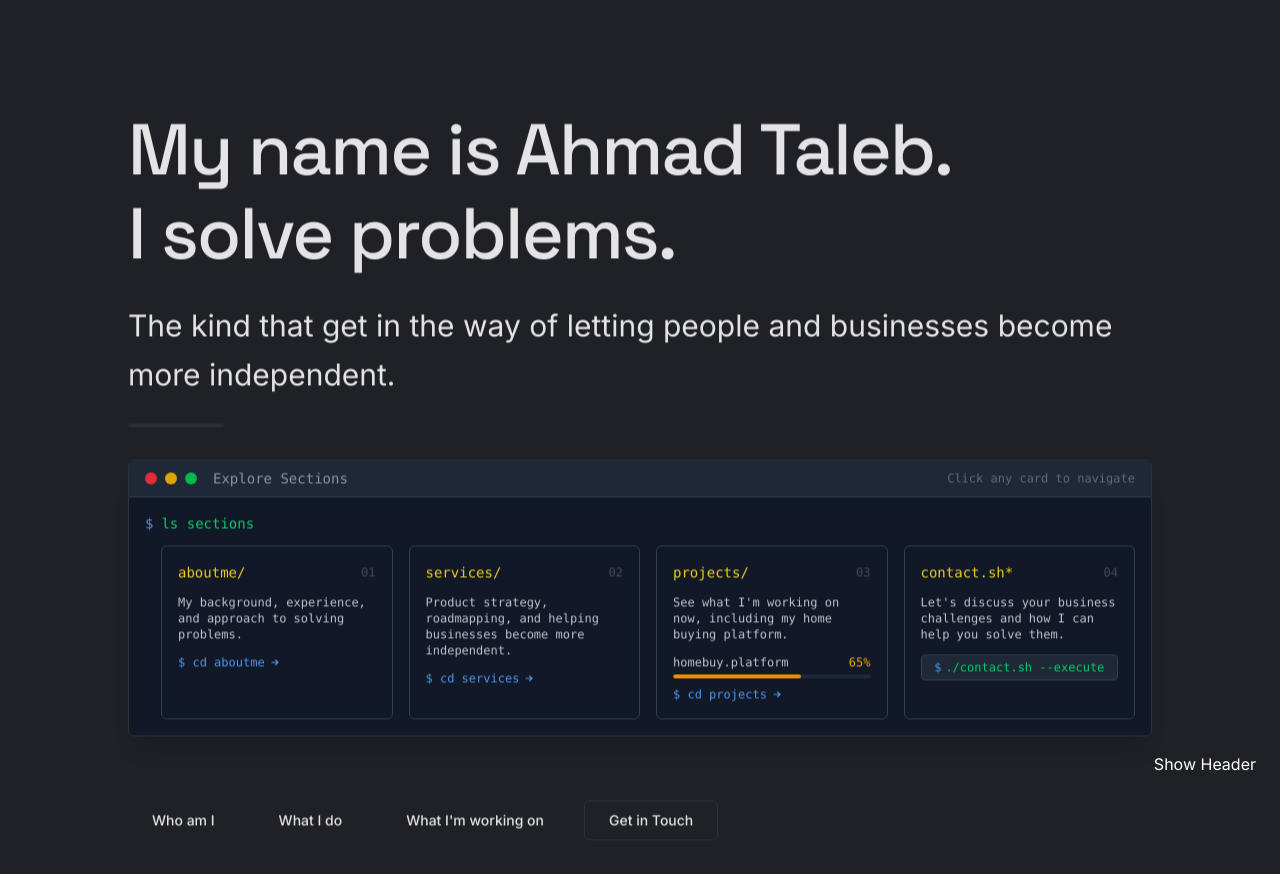
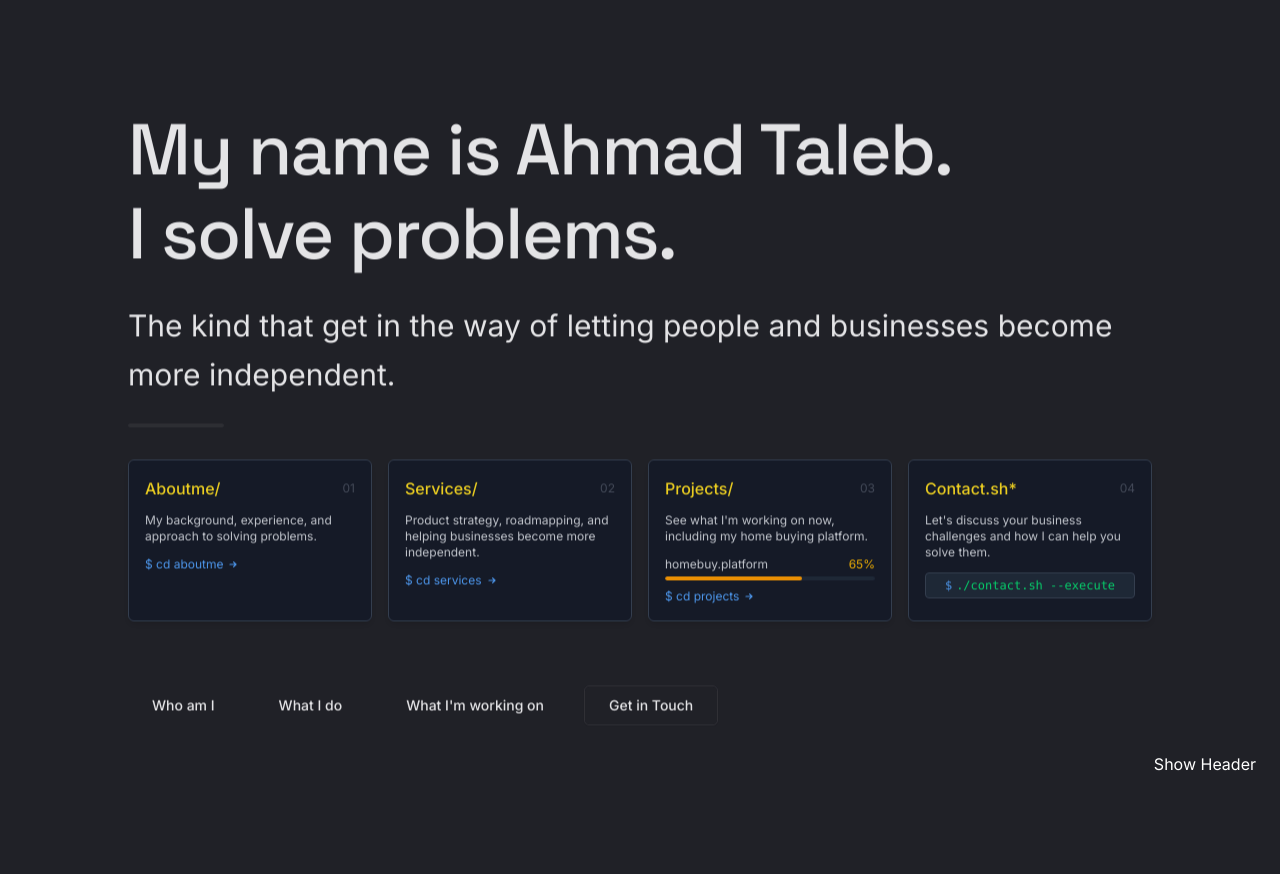
Before and after one commit to ataleb52/ahmadtaleb, a React (Vite) app: page / in a window 1280 px wide. Shown: the top 874 px of the page. Built offline with nearby package versions, Linux system fonts and the light colour scheme.

Commit message:
refactor(HeroSection): Simplify terminal-style navigation by removing container and enhancing card layout

```diff
--- a/src/components/HeroSection.tsx
+++ b/src/components/HeroSection.tsx
@@ -160,37 +160,14 @@ export function HeroSection({ headerVisible = false }) {
                   <div className="absolute inset-0 bg-white/20 animate-pulse"></div>
                 </div>
 
-                {/* Product Management Board - Command Line Style */}
+                {/* Simplified Navigation Cards - no container */}
                 <div className="w-full mb-12 md:mb-16">
-
-                  {/* Terminal-style navigation grid */}
-                  <div className="bg-gray-900 rounded-lg shadow-xl overflow-hidden border border-blueprint/20">
-                    {/* Terminal header */}
-                    <div className="bg-gray-800 px-4 py-2 flex items-center justify-between border-b border-gray-700">
-                      <div className="flex items-center">
-                        <div className="flex space-x-2 mr-4">
-                          <div className="w-3 h-3 rounded-full bg-red-500"></div>
-                          <div className="w-3 h-3 rounded-full bg-yellow-500"></div>
-                          <div className="w-3 h-3 rounded-full bg-green-500"></div>
-                        </div>
-                        <div className="text-gray-400 text-sm font-mono">Explore Sections</div>
-                      </div>
-                      <div className="text-xs text-gray-500 font-mono">Click any card to navigate</div>
-                    </div>
-
-                    {/* Terminal content */}
-                    <div className="p-4 font-mono text-sm">
-                      <div className="flex items-start mb-3">
-                        <span className="text-blue-400 mr-2">$</span>
-                        <span className="text-green-400">ls sections</span>
-                      </div>
-
-                      {/* Grid of simplified terminal-style section items */}
-                      <div className="grid grid-cols-1 sm:grid-cols-2 lg:grid-cols-4 gap-4 pl-4">
+                  {/* Grid of terminal-style section cards - directly without container */}
+                  <div className="grid grid-cols-1 sm:grid-cols-2 lg:grid-cols-4 gap-4">
                   {/* About Me */}
-                        <a href="#about" className="group relative bg-gray-900/50 rounded-lg p-4 border border-gray-700 hover:border-blueprint/30 hover:bg-gray-800/50 transition-all cursor-pointer overflow-hidden">
+                  <a href="#about" className="group relative bg-gray-900/70 rounded-lg p-4 border border-gray-700 hover:border-blueprint/30 hover:bg-gray-800/70 transition-all cursor-pointer overflow-hidden shadow-md">
                     <div className="flex items-center justify-between mb-3">
-                            <span className="text-yellow-300 font-medium">aboutme/</span>
+                    <span className="text-yellow-300 font-medium">Aboutme/</span>
                     <span className="text-gray-500 text-xs opacity-60">01</span>
                     </div>
                     <p className="text-gray-300 text-xs mb-3 text-left">My background, experience, and approach to solving problems.</p>
@@ -203,9 +180,9 @@ export function HeroSection({ headerVisible = false }) {
                   </a>
 
                   {/* What I Do */}
-                        <a href="#services" className="group relative bg-gray-900/50 rounded-lg p-4 border border-gray-700 hover:border-blueprint/30 hover:bg-gray-800/50 transition-all cursor-pointer overflow-hidden">
+                  <a href="#services" className="group relative bg-gray-900/70 rounded-lg p-4 border border-gray-700 hover:border-blueprint/30 hover:bg-gray-800/70 transition-all cursor-pointer overflow-hidden shadow-md">
                     <div className="flex items-center justify-between mb-3">
-                            <span className="text-yellow-300 font-medium">services/</span>
+                    <span className="text-yellow-300 font-medium">Services/</span>
                     <span className="text-gray-500 text-xs opacity-60">02</span>
                     </div>
                     <p className="text-gray-300 text-xs mb-3 text-left">Product strategy, roadmapping, and helping businesses become more independent.</p>
@@ -218,9 +195,9 @@ export function HeroSection({ headerVisible = false }) {
                   </a>
 
                   {/* Current Projects */}
-                        <a href="#projects" className="group relative bg-gray-900/50 rounded-lg p-4 border border-gray-700 hover:border-blueprint/30 hover:bg-gray-800/50 transition-all cursor-pointer overflow-hidden">
+                  <a href="#projects" className="group relative bg-gray-900/70 rounded-lg p-4 border border-gray-700 hover:border-blueprint/30 hover:bg-gray-800/70 transition-all cursor-pointer overflow-hidden shadow-md">
                     <div className="flex items-center justify-between mb-3">
-                            <span className="text-yellow-300 font-medium">projects/</span>
+                    <span className="text-yellow-300 font-medium">Projects/</span>
                     <span className="text-gray-500 text-xs opacity-60">03</span>
                     </div>
                     <p className="text-gray-300 text-xs mb-3 text-left">See what I'm working on now, including my home buying platform.</p>
@@ -244,9 +221,9 @@ export function HeroSection({ headerVisible = false }) {
                   </a>
 
                   {/* Contact - special emphasis */}
-                        <a href="#contact" className="group relative bg-gray-900/50 rounded-lg p-4 border border-gray-700 hover:border-green-800/40 hover:bg-gray-800/50 transition-all cursor-pointer overflow-hidden">
+                  <a href="#contact" className="group relative bg-gray-900/70 rounded-lg p-4 border border-gray-700 hover:border-green-800/40 hover:bg-gray-800/70 transition-all cursor-pointer overflow-hidden shadow-md">
                     <div className="flex items-center justify-between mb-3">
-                            <span className="text-yellow-300 font-medium">contact.sh*</span>
+                    <span className="text-yellow-300 font-medium">Contact.sh*</span>
                     <span className="text-gray-500 text-xs opacity-60">04</span>
                     </div>
                     <p className="text-gray-300 text-xs mb-3 text-left">Let's discuss your business challenges and how I can help you solve them.</p>
@@ -258,8 +235,6 @@ export function HeroSection({ headerVisible = false }) {
                     </button>
                     </div>
                   </a>
-                      </div>
-                    </div>
                   </div>
                 </div>
 
```
Lines whose indentation alone changed are shown as unchanged.
